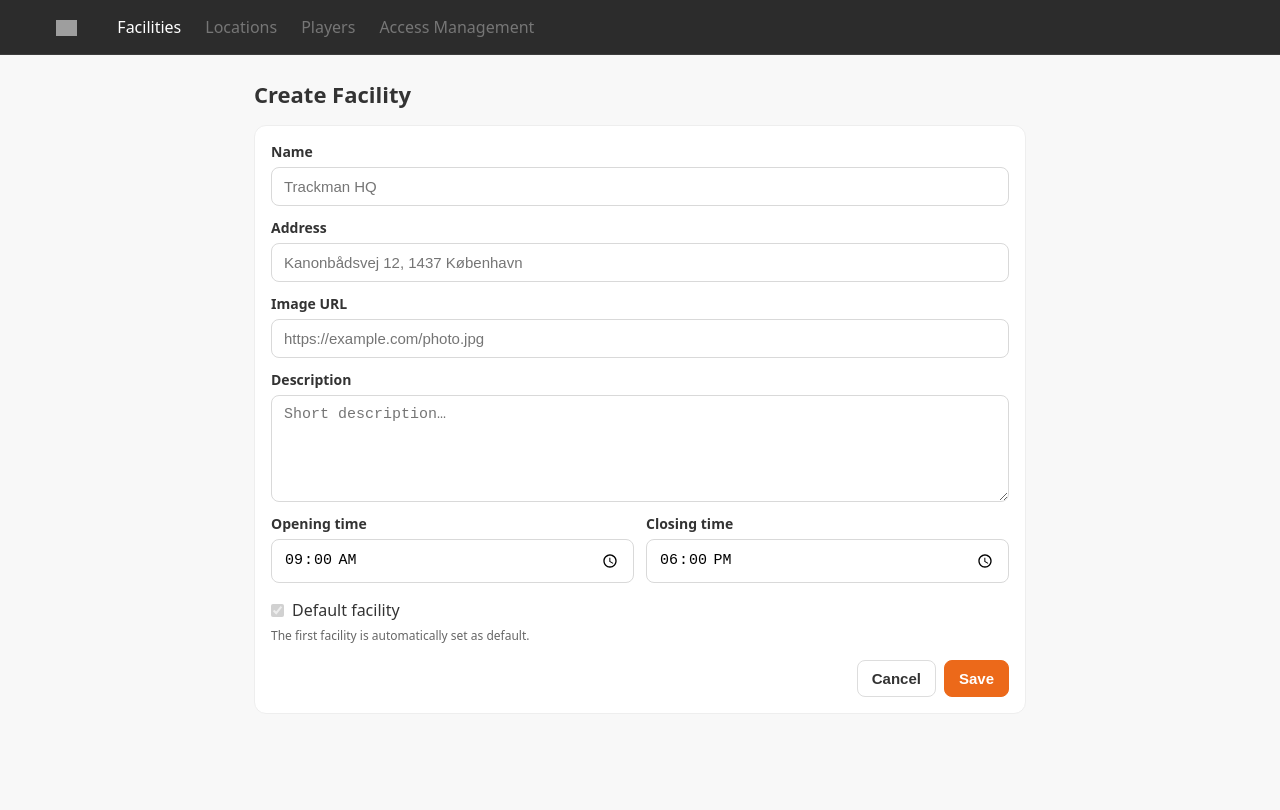
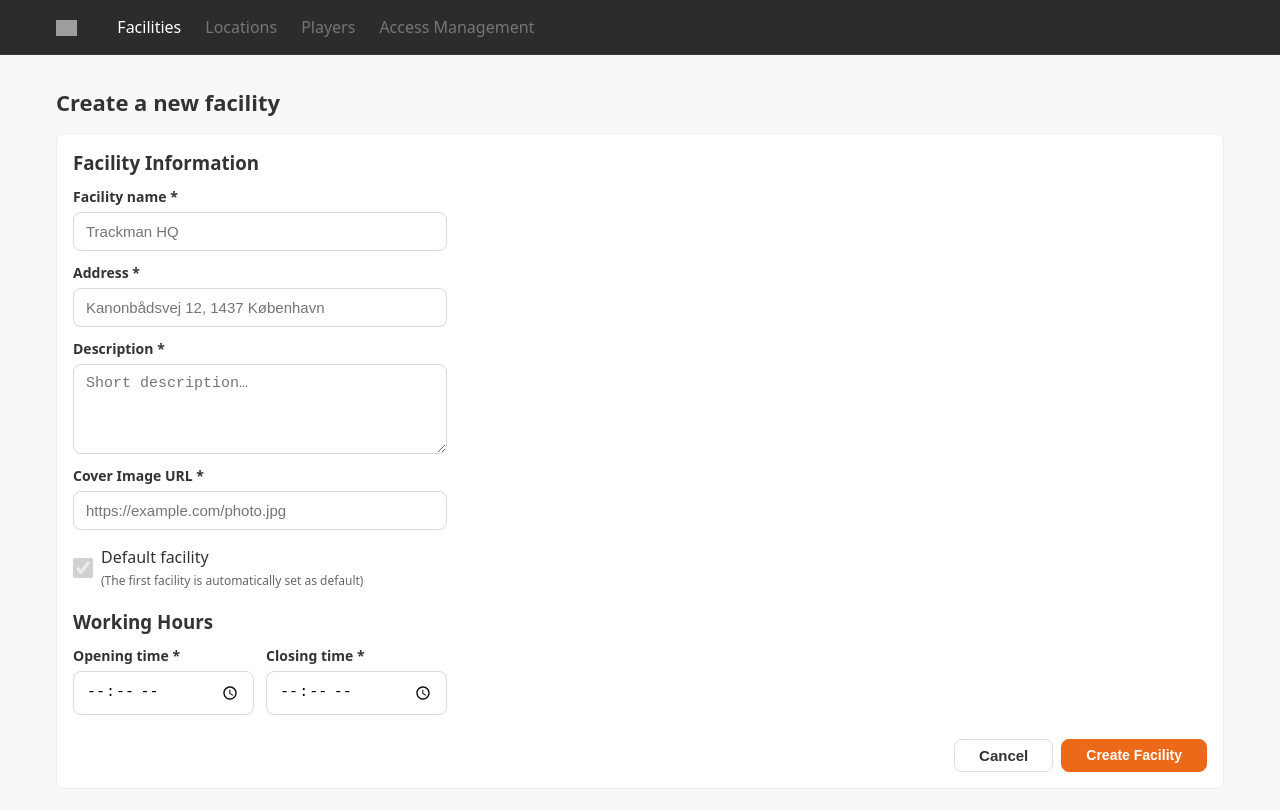
Before and after one commit to AndreiIlisei/facilities-project, a React (Vite) app: page /facilities/new in a window 1280 px wide. Shown: the top 810 px of the page. Built offline with nearby package versions, Linux system fonts and the light colour scheme; grey boxes are pictures that could not be loaded.

Commit message:
feat(form): Improved overall form design and components

```diff
--- a/src/components/ui/Input/Input.module.scss
+++ b/src/components/ui/Input/Input.module.scss
@@ -25,8 +25,7 @@
       box-shadow 120ms ease;
 
     &:focus {
-      border-color: var(--primary-color);
-      box-shadow: 0 0 0 3px rgba(255, 102, 0, 0.15);
+      border-color: var(--gray-trackman);
     }
   }
 
@@ -37,13 +36,12 @@
 
   &__error {
     font-size: 12px;
-    color: var(--danger-color);
+    color: var(--error-color);
   }
 
   &--error {
     .input__control {
-      border-color: var(--danger-color);
-      box-shadow: 0 0 0 3px rgba(231, 76, 60, 0.15);
+      border-color: var(--error-color);
     }
   }
 }
--- a/src/components/ui/Textarea/Textarea.module.scss
+++ b/src/components/ui/Textarea/Textarea.module.scss
@@ -27,8 +27,7 @@
       box-shadow 120ms ease;
 
     &:focus {
-      border-color: var(--primary-color);
-      box-shadow: 0 0 0 3px rgba(255, 102, 0, 0.15);
+      border-color: var(--gray-trackman);
     }
   }
 
@@ -39,12 +38,12 @@
 
   &__error {
     font-size: 12px;
-    color: var(--danger-color);
+    color: var(--error-color);
   }
 
   &--error {
     .textarea__control {
-      border-color: var(--danger-color);
+      border-color: var(--error-color);
       box-shadow: 0 0 0 3px rgba(231, 76, 60, 0.15);
     }
   }
--- a/src/routes/FacilityForm/FacilityForm.module.scss
+++ b/src/routes/FacilityForm/FacilityForm.module.scss
@@ -1,6 +1,7 @@
+@import '../../styles/breakpoints';
+
 .page {
-  padding: 24px;
-  max-width: 820px;
+  padding: 32px 16px;
   margin: 0 auto;
 
   &__header {
@@ -16,7 +17,7 @@
 .form {
   background: #fff;
   border: 1px solid #eee;
-  border-radius: 12px;
+  border-radius: 8px;
   padding: 16px;
 
   &__grid {
@@ -37,14 +38,29 @@
   }
 
   &__checkboxLabel {
-    display: inline-flex;
+    display: flex;
     align-items: center;
     gap: 8px;
     user-select: none;
     cursor: pointer;
 
     input[type='checkbox'] {
-      transform: translateY(1px);
+      width: 20px;
+      height: 20px;
+    }
+  }
+
+  &__checkboxText {
+    display: flex;
+    flex-direction: column;
+    gap: 4px;
+  }
+
+  &__workingHours {
+    margin-top: 8px;
+
+    h3 {
+      margin-bottom: 12px;
     }
   }
 
@@ -55,14 +71,28 @@
 
   &__actions {
     display: flex;
-    justify-content: flex-end;
+    justify-content: space-between;
     gap: 8px;
-    margin-top: 16px;
+    margin-top: 24px;
+
+    button {
+      width: 100%;
+    }
   }
 }
 
-@media (max-width: 640px) {
-  .form__row {
-    grid-template-columns: 1fr;
+@media (min-width: $desktop) {
+  .form {
+    &__grid {
+      width: 33%;
+    }
+
+    &__actions {
+      justify-content: flex-end;
+
+      button {
+        width: auto;
+      }
+    }
   }
 }
--- a/src/routes/FacilityForm/FacilityForm.tsx
+++ b/src/routes/FacilityForm/FacilityForm.tsx
@@ -6,6 +6,7 @@ import type { Facility } from '../../domain/facilityTypes'
 import Input from '../../components/ui/Input/Input'
 import Textarea from '../../components/ui/Textarea/Textarea'
 import Button from '../../components/ui/Button/Button'
+import { useToast } from '../../components/ui/Toast/useToast'
 
 type Props = { mode: 'create' | 'edit' }
 
@@ -26,8 +27,8 @@ const EMPTY: FormState = {
   address: '',
   description: '',
   imageUrl: '',
-  openingTime: '09:00',
-  closingTime: '18:00',
+  openingTime: '',
+  closingTime: '',
   isDefault: false,
 }
 
@@ -54,6 +55,8 @@ export default function FacilityForm({ mode }: Props) {
   const { id } = useParams()
   const navigate = useNavigate()
   const { facilities, create, update } = useFacilities()
+
+  const { push } = useToast()
 
   const editing: Facility | undefined = useMemo(
     () => (mode === 'edit' ? facilities.find((f) => f.id === id) : undefined),
@@ -87,8 +90,16 @@ export default function FacilityForm({ mode }: Props) {
   const onChange =
     (key: keyof FormState) => (e: React.ChangeEvent<HTMLInputElement | HTMLTextAreaElement>) => {
       setForm((s) => ({ ...s, [key]: e.target.value }))
+
+      // Clear the error for this field when user starts typing
+      if (errors[key]) {
+        setErrors((prevErrors) => {
+          const newErrors = { ...prevErrors }
+          delete newErrors[key]
+          return newErrors
+        })
+      }
     }
-
   const onToggleDefault = (e: React.ChangeEvent<HTMLInputElement>) => {
     setForm((s) => ({ ...s, isDefault: e.target.checked }))
   }
@@ -97,6 +108,8 @@ export default function FacilityForm({ mode }: Props) {
     const e: Errors = {}
     if (!s.name.trim()) e.name = 'Name is required'
     if (!s.address.trim()) e.address = 'Address is required'
+    if (!s.description.trim()) e.description = 'Description is required'
+    if (!s.imageUrl.trim()) e.imageUrl = 'Image URL is required'
     if (!isValidTime(s.openingTime)) e.openingTime = 'Use HH:MM (00–23:59)'
     if (!isValidTime(s.closingTime)) e.closingTime = 'Use HH:MM (00–23:59)'
     if (s.openingTime === s.closingTime) {
@@ -123,11 +136,12 @@ export default function FacilityForm({ mode }: Props) {
         imageUrl: form.imageUrl.trim() || undefined,
         openingTime: form.openingTime,
         closingTime: form.closingTime,
-        isDefault: defaultChecked, // reducer also enforces single default
+        isDefault: defaultChecked,
         createdAt: now,
         updatedAt: now,
       }
       create(facility)
+      push('Facility created', 'success')
     } else if (mode === 'edit' && editing) {
       update(editing.id, {
         name: form.name.trim(),
@@ -138,6 +152,7 @@ export default function FacilityForm({ mode }: Props) {
         closingTime: form.closingTime,
         isDefault: defaultChecked,
       })
+      push('Facility updated', 'success')
     }
 
     navigate('/facilities')
@@ -148,14 +163,15 @@ export default function FacilityForm({ mode }: Props) {
     <div className={styles.page}>
       <div className={styles['page__header']}>
         <h1 className={styles['page__title']}>
-          {mode === 'create' ? 'Create Facility' : 'Edit Facility'}
+          {mode === 'create' ? 'Create a new facility' : 'Edit facility'}
         </h1>
       </div>
 
       <form className={styles.form} onSubmit={handleSubmit} noValidate>
         <div className={styles['form__grid']}>
+          <h3>Facility Information </h3>
           <Input
-            label="Name"
+            label="Facility name *"
             name="name"
             placeholder="Trackman HQ"
             value={form.name}
@@ -164,7 +180,7 @@ export default function FacilityForm({ mode }: Props) {
             fullWidth
           />
           <Input
-            label="Address"
+            label="Address *"
             name="address"
             placeholder="Kanonbådsvej 12, 1437 København"
             value={form.address}
@@ -172,8 +188,20 @@ export default function FacilityForm({ mode }: Props) {
             error={errors.address}
             fullWidth
           />
+
+          <Textarea
+            label="Description *"
+            name="description"
+            placeholder="Short description…"
+            value={form.description}
+            onChange={onChange('description')}
+            error={errors.description}
+            fullWidth
+            rows={4}
+          />
+
           <Input
-            label="Image URL"
+            label="Cover Image URL *"
             name="imageUrl"
             placeholder="https://example.com/photo.jpg"
             value={form.imageUrl}
@@ -181,34 +209,6 @@ export default function FacilityForm({ mode }: Props) {
             error={errors.imageUrl}
             fullWidth
           />
-          <Textarea
-            label="Description"
-            name="description"
-            placeholder="Short description…"
-            value={form.description}
-            onChange={onChange('description')}
-            fullWidth
-            rows={5}
-          />
-
-          <div className={styles['form__row']}>
-            <Input
-              label="Opening time"
-              name="openingTime"
-              type="time"
-              value={form.openingTime}
-              onChange={onChange('openingTime')}
-              error={errors.openingTime}
-            />
-            <Input
-              label="Closing time"
-              name="closingTime"
-              type="time"
-              value={form.closingTime}
-              onChange={onChange('closingTime')}
-              error={errors.closingTime}
-            />
-          </div>
 
           <div className={styles['form__checkbox']}>
             <label className={styles['form__checkboxLabel']}>
@@ -218,21 +218,60 @@ export default function FacilityForm({ mode }: Props) {
                 onChange={onToggleDefault}
                 disabled={defaultDisabled}
               />
-              <span>Default facility</span>
+
+              <div className={styles['form__checkboxText']}>
+                <span>Default facility</span>
+                {!defaultDisabled && (
+                  <small className={styles['form__hint']}>
+                    Setting this facility as default will override the currently marked default
+                    facility.
+                  </small>
+                )}
+
+                {defaultDisabled && (
+                  <small className={styles['form__hint']}>
+                    (The first facility is automatically set as default)
+                  </small>
+                )}
+              </div>
             </label>
-            {defaultDisabled && (
-              <small className={styles['form__hint']}>
-                The first facility is automatically set as default.
-              </small>
-            )}
+          </div>
+
+          <div className={styles['form__workingHours']}>
+            <h3>Working Hours</h3>
+
+            <div className={styles['form__row']}>
+              <Input
+                label="Opening time *"
+                name="openingTime"
+                type="time"
+                value={form.openingTime}
+                onChange={onChange('openingTime')}
+                error={errors.openingTime}
+              />
+              <Input
+                label="Closing time *"
+                name="closingTime"
+                type="time"
+                value={form.closingTime}
+                onChange={onChange('closingTime')}
+                error={errors.closingTime}
+              />
+            </div>
           </div>
         </div>
-
         <div className={styles['form__actions']}>
-          <Button variant="secondary" type="button" onClick={handleCancel}>
+          <Button
+            variant="secondary"
+            type="button"
+            onClick={handleCancel}
+            style={{ padding: '8px 24px' }}
+          >
             Cancel
           </Button>
-          <Button type="submit">Save</Button>
+          <Button type="submit" size="sm" style={{ padding: '8px 24px' }}>
+            {mode === 'create' ? 'Create Facility' : 'Update Facility'}
+          </Button>
         </div>
       </form>
     </div>
```
